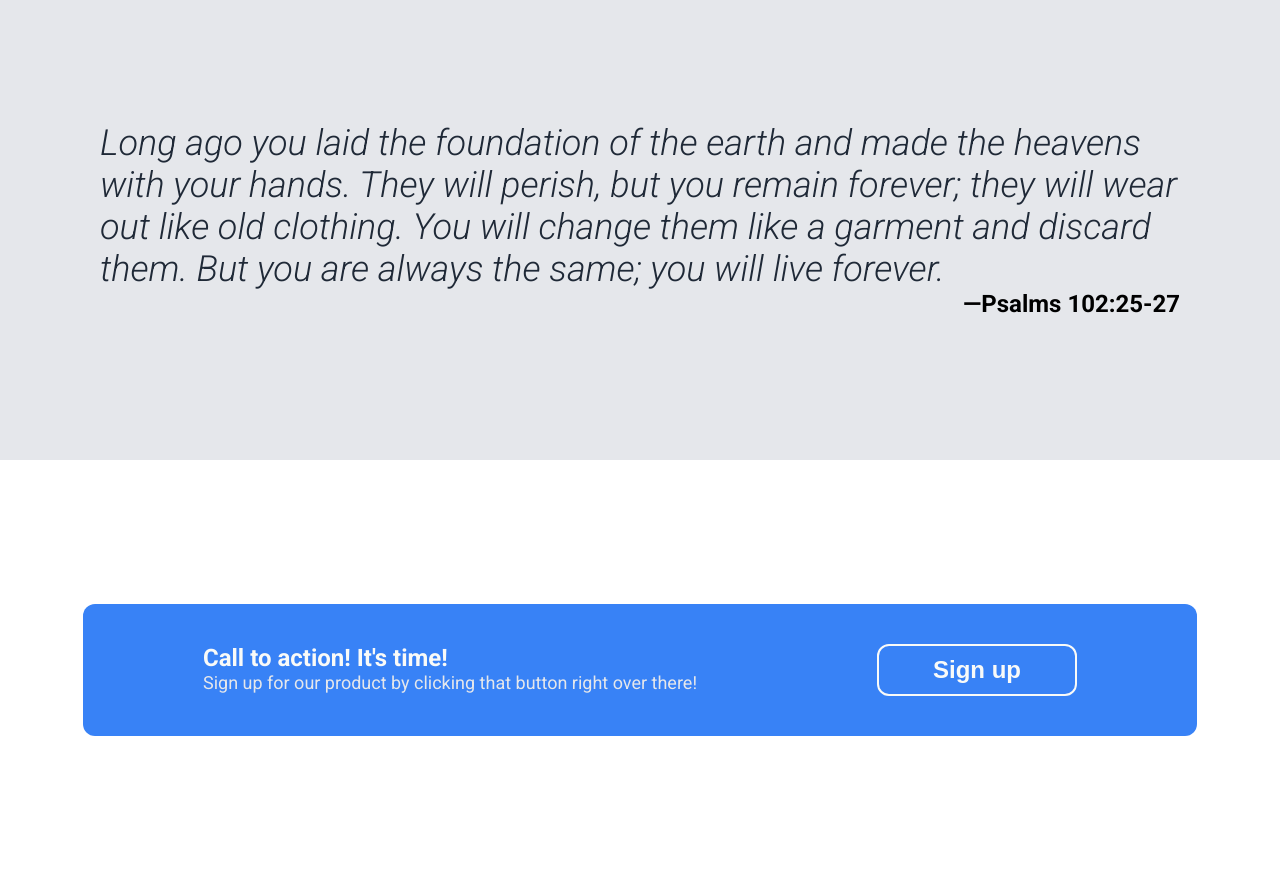
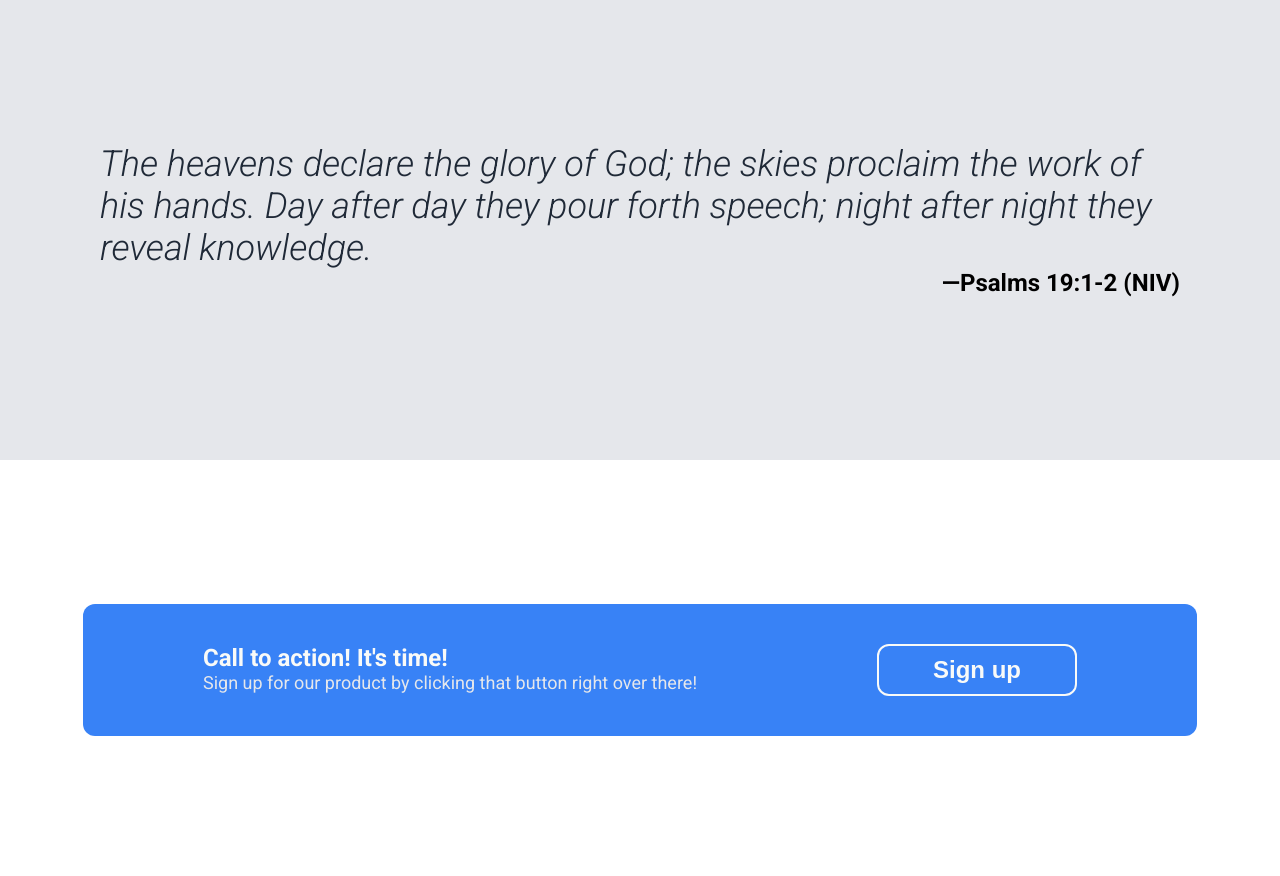
Before and after one commit to dss-neto/landing-page-project, a plain HTML site: page index.html in a window 1280 px wide. Shown: the part 980-1856 px from the top of the page. Drawn offline with Linux system fonts and the light colour scheme.

Commit message:
Change the Psalms

```diff
--- a/index.html
+++ b/index.html
@@ -123,12 +123,11 @@
     <div class="third-section">
       <div class="quote-author">
         <div class="text">
-          Long ago you laid the foundation of the earth and made the heavens
-          with your hands. They will perish, but you remain forever; they will
-          wear out like old clothing. You will change them like a garment and
-          discard them. But you are always the same; you will live forever.
+          The heavens declare the glory of God; the skies proclaim the work of
+          his hands. Day after day they pour forth speech; night after night
+          they reveal knowledge.
         </div>
-        <div class="author">—Psalms 102:25-27</div>
+        <div class="author">—Psalms 19:1-2 (NIV)</div>
       </div>
     </div>
 
```
